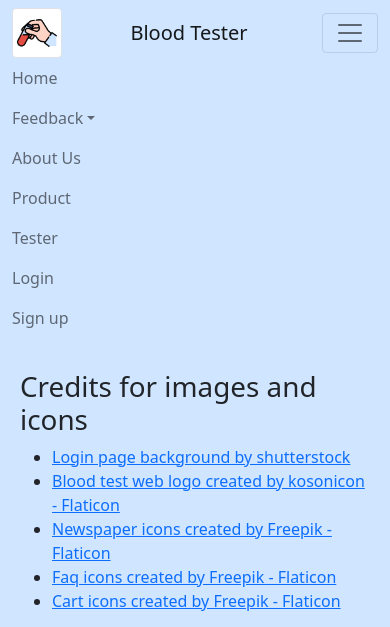
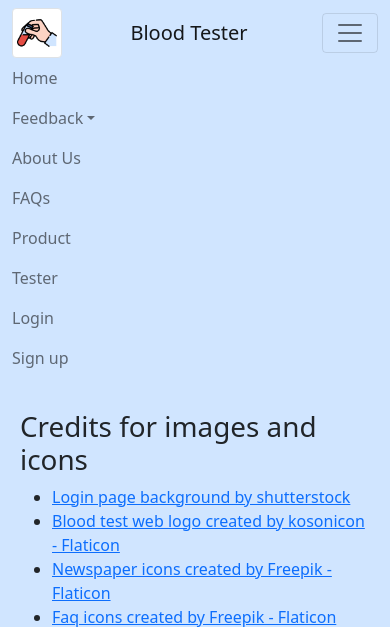
Before and after one commit to badrulmustaffa/CapstoneBloodDiscrimination, a Flask app: page /blog/credit in a window 390 px wide, after a click that opens the changed part. Shown: the top 627 px of the page. Run offline with Flask 2, Linux system fonts and the light colour scheme; tables that the repository leaves empty hold one stand-in row (values such as "Sample post"); parts of the project's set-up code (start-up, migrations or seed data) failed here and were passed over; some libraries are stand-ins or nearby versions.

Commit message:
By Badrul

```diff
--- a/my_app/templates/nav_bar_v2.html
+++ b/my_app/templates/nav_bar_v2.html
@@ -11,7 +11,7 @@
         <div class="collapse navbar-collapse" id="navbarNav">
             <ul class="navbar-nav">
                 <li class="nav-item">
-                    <a class="nav-link" href="{{ url_for("main_bp.index") }}">Home</a>
+                    <a class="nav-link" href="{{ url_for("main_bp.dashboard") }}">Home</a>
                 </li>
 
                 <li class="nav-item dropdown">
@@ -35,6 +35,10 @@
 
                 <li class="nav-item">
                     <a class="nav-link" href="{{ url_for("blog_bp.about") }}">About Us</a>
+                </li>
+
+                <li class="nav-item">
+                    <a class="nav-link" href="{{ url_for("blog_bp.faq") }}">FAQs</a>
                 </li>
 
                 <li class="nav-item">
```
Also changed, not shown: my_app/templates/main_dashboard.html (+11 -9 lines), data/database/database.sqlite. Lines whose indentation alone changed are shown as unchanged.
